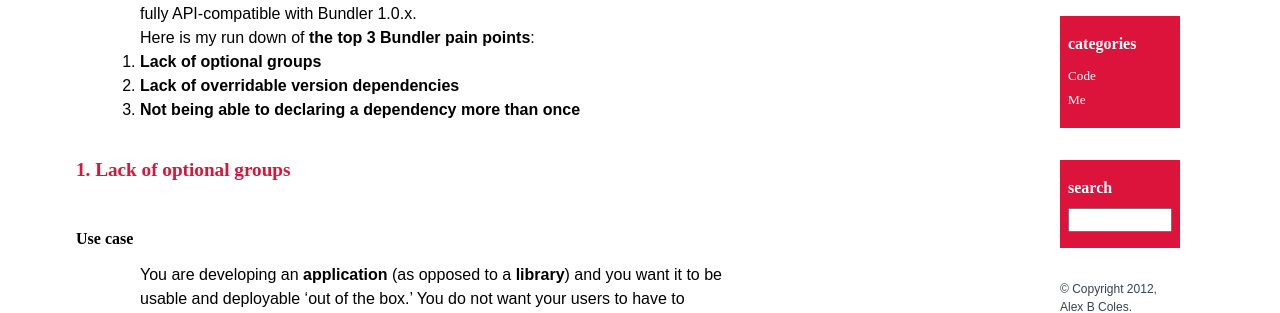
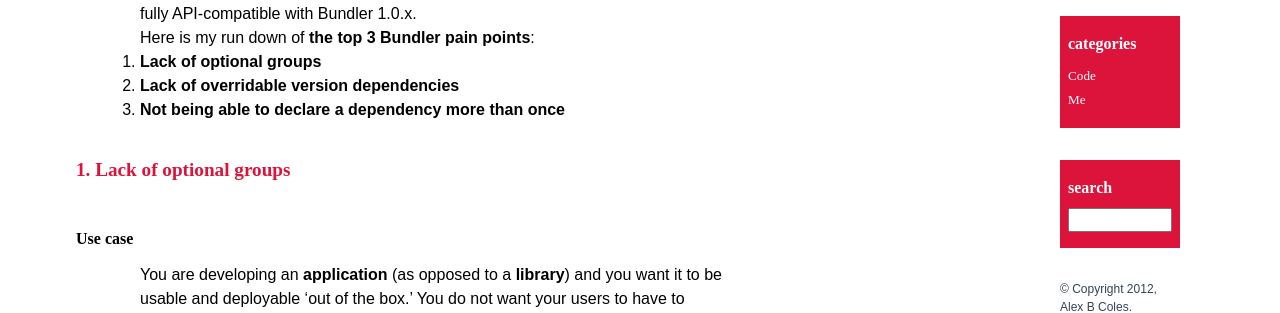
Before and after one commit to myabc/myabc.github.com, a Jekyll site: the page built from _posts/2012-3-20-bundler-pain-points.markdown, in a window 1280 px wide and 900 px high, scrolled down 369 px. Shown: the part 159-472 px from the top of the window. Built offline with Jekyll 4.4.1, drawn with Linux system fonts in a browser that asks for light colours; nearby versions of some CDN libraries; Markdown is read by kramdown in place of the engine named in the settings; comment, search, counter and statistics services are not loaded; some of the changed text lies outside the part shown.

Commit message:
'Bundler Pain Points': Fix header typos
Signed-off-by: Alex Coles <alex@alexbcoles.com>

```diff
--- a/_posts/2012-3-20-bundler-pain-points.markdown
+++ b/_posts/2012-3-20-bundler-pain-points.markdown
@@ -20,7 +20,7 @@ Here is my run down of **the top 3 Bundler pain points**:
 
 1. **Lack of optional groups**
 2. **Lack of overridable version dependencies**
-3. **Not being able to declaring a dependency more than once**
+3. **Not being able to declare a dependency more than once**
 
 
 ## 1. Lack of optional groups
@@ -87,7 +87,7 @@ My main argument is that a `gemspec` is not core application code, but instead m
 
 I would also encourage you to comment on (or perhaps even +1) this issue!
 
-## 3. Not being able to declaring a dependency more than once
+## 3. Not being able to declare a dependency more than once
 
 ### Use case
 
```
